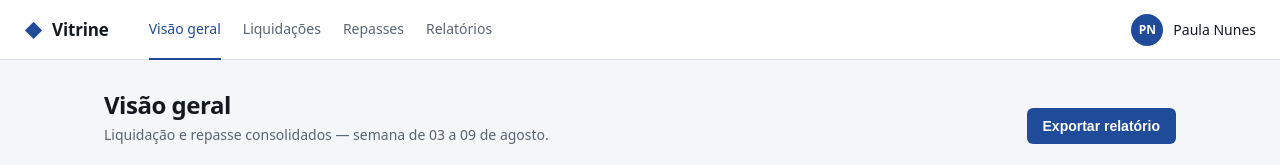
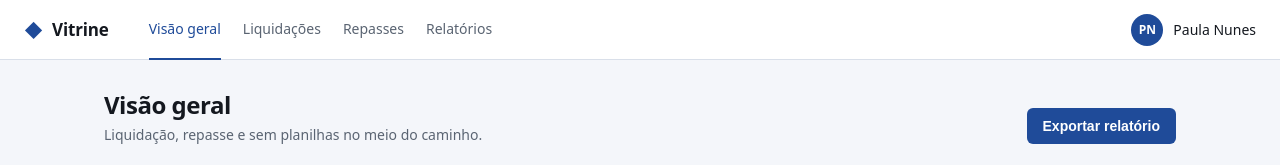
Before and after one commit to fcamaraLeo/synforce-vitrine-alfa, a React (Vite) app: page / in a window 1280 px wide. Shown: the top 165 px of the page. Built offline with nearby package versions, Linux system fonts and the light colour scheme.

Commit message:
implementacao#6: Troca de título
Unidade: Troca de título
Instancia: implementacao#6
Contrato: implementacao v1 (12b730066a640187)
Modelo: deepseek/deepseek-v4-flash

```diff
--- a/index.html
+++ b/index.html
@@ -3,8 +3,8 @@
   <head>
     <meta charset="UTF-8" />
     <meta name="viewport" content="width=device-width, initial-scale=1.0" />
-    <title>Vitrine · Dashboard de liquidação</title>
-    <meta name="description" content="Painel de liquidação e repasse da Vitrine." />
+    <title>Vitrine · Liquidação, repasse e sem planilhas no meio do caminho</title>
+    <meta name="description" content="Liquidação, repasse e sem planilhas no meio do caminho — o painel da Vitrine." />
   </head>
   <body>
     <div id="root"></div>
--- a/package.json
+++ b/package.json
@@ -3,7 +3,7 @@
   "version": "0.1.0",
   "private": true,
   "type": "module",
-  "description": "Dashboard da Vitrine — app React (Vite), protótipo de demonstração.",
+  "description": "Liquidação, repasse e sem planilhas no meio do caminho — dashboard da Vitrine (React, Vite).",
   "scripts": {
     "dev": "vite",
     "build": "tsc --noEmit && vite build",
--- a/src/App.tsx
+++ b/src/App.tsx
@@ -4,7 +4,8 @@ import { GraficoVolume } from "./componentes/GraficoVolume.tsx";
 import { TabelaMovimentos } from "./componentes/TabelaMovimentos.tsx";
 
 /**
- * Dashboard da Vitrine — o painel de liquidação e repasse.
+ * Dashboard da Vitrine — o painel de liquidação, repasse e sem planilhas
+ * no meio do caminho.
  *
  * Protótipo de demonstração: um app React com dados mockados. O foco está no
  * código, não no número exibido.
@@ -33,7 +34,7 @@ export function App() {
         <div className="titulo-pagina">
           <div>
             <h1>Visão geral</h1>
-            <p className="subtitulo">Liquidação e repasse consolidados — semana de 03 a 09 de agosto.</p>
+            <p className="subtitulo">Liquidação, repasse e sem planilhas no meio do caminho.</p>
           </div>
           <button className="botao-primario">Exportar relatório</button>
         </div>
```
Also changed, not shown: 1 other file (tests, documents, lock files or other folders).
